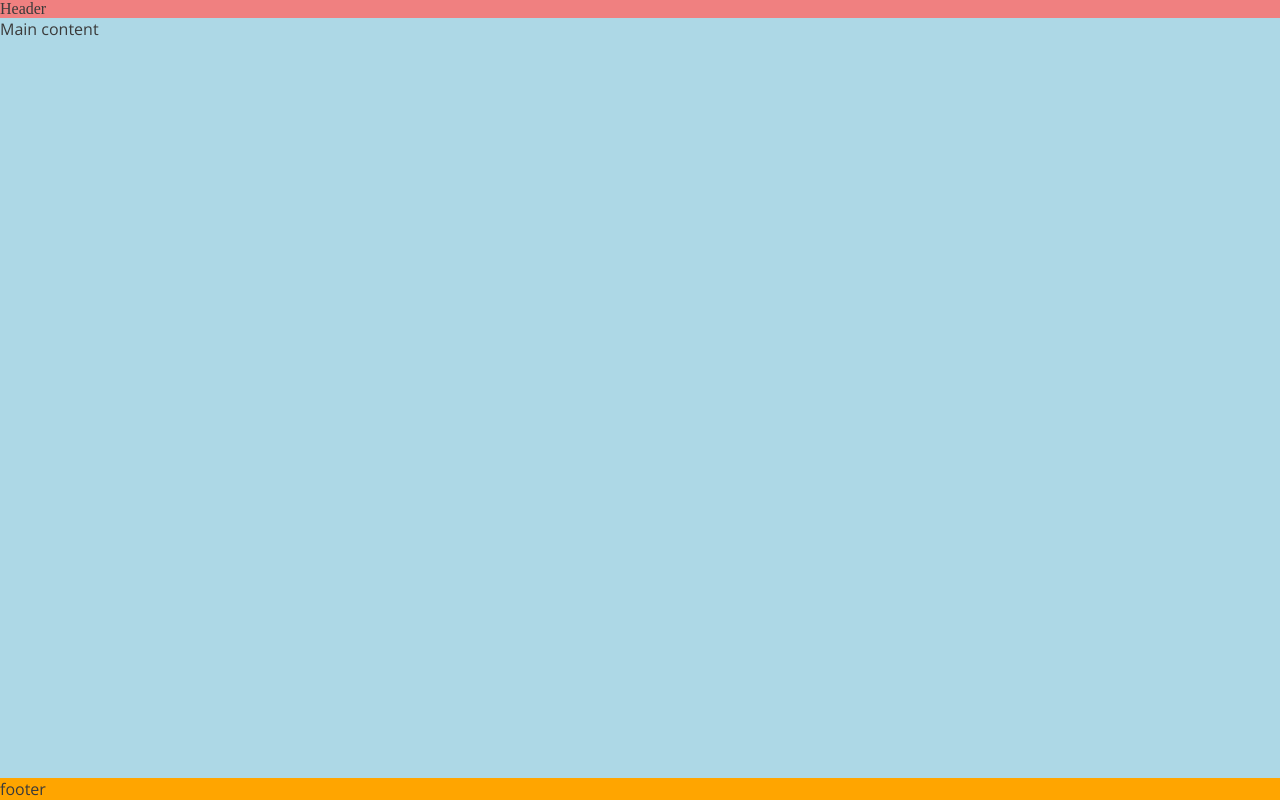
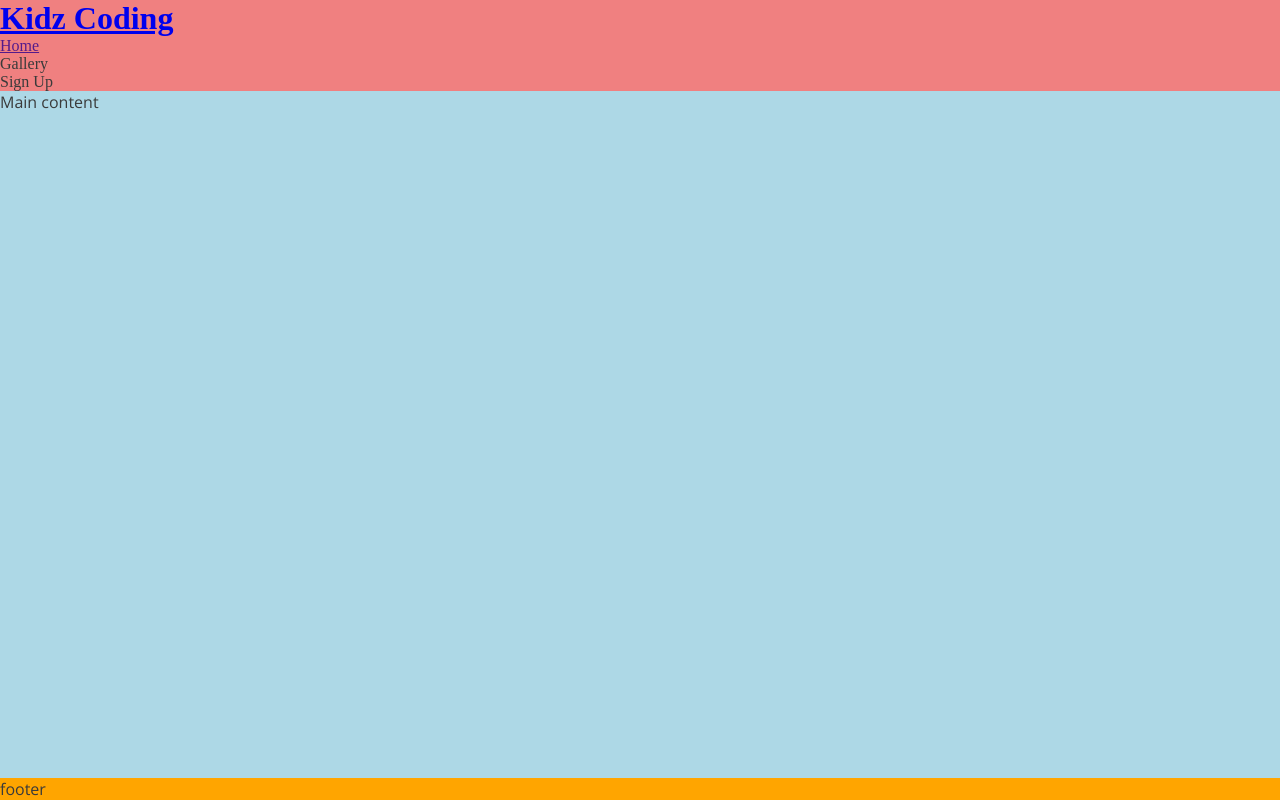
Before and after one commit to Deancunn24/Kidsz.Coding, a plain HTML site: page index.html in a window 1280 px wide. Drawn offline with nearby package versions, Linux system fonts and the light colour scheme; a web font is replaced by a local one.

Commit message:
Nav menu added

```diff
--- a/index.html
+++ b/index.html
@@ -33,7 +33,17 @@
 
 <body>
     <!--Header-->
-    <header>Header</header>
+    <header>
+        <a href="index.html">
+            <h1 id="logo"> Kidz Coding</h1></a>
+            <nav>
+                <ul>
+                    <li><a href="">Home</a></li>
+                    <li><a herf="">Gallery</a></li>
+                    <li><a herf="">Sign Up</a></li>
+                </ul>
+            </nav>
+    </header>
     <!--Main content-->
     <main> Main content</main>
     <!--Footer-->
```
